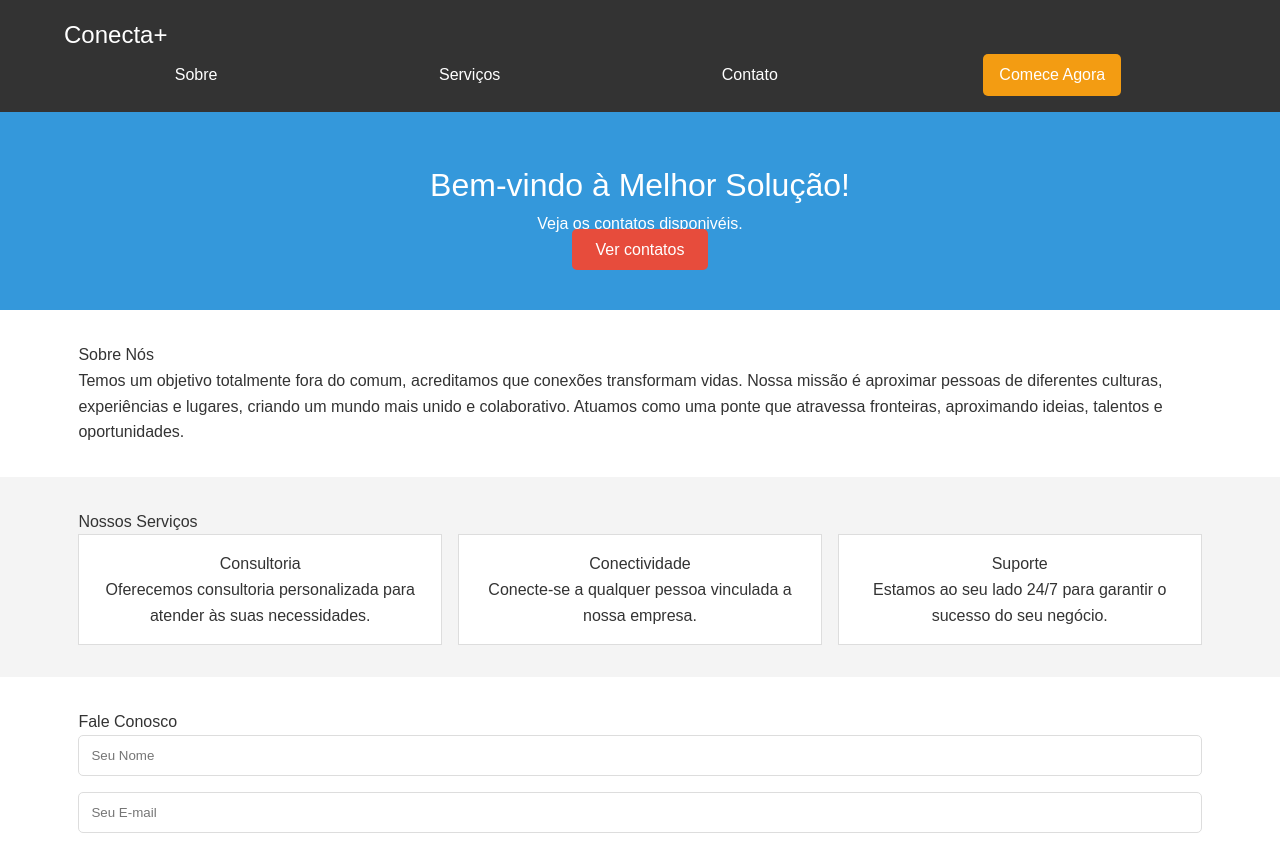
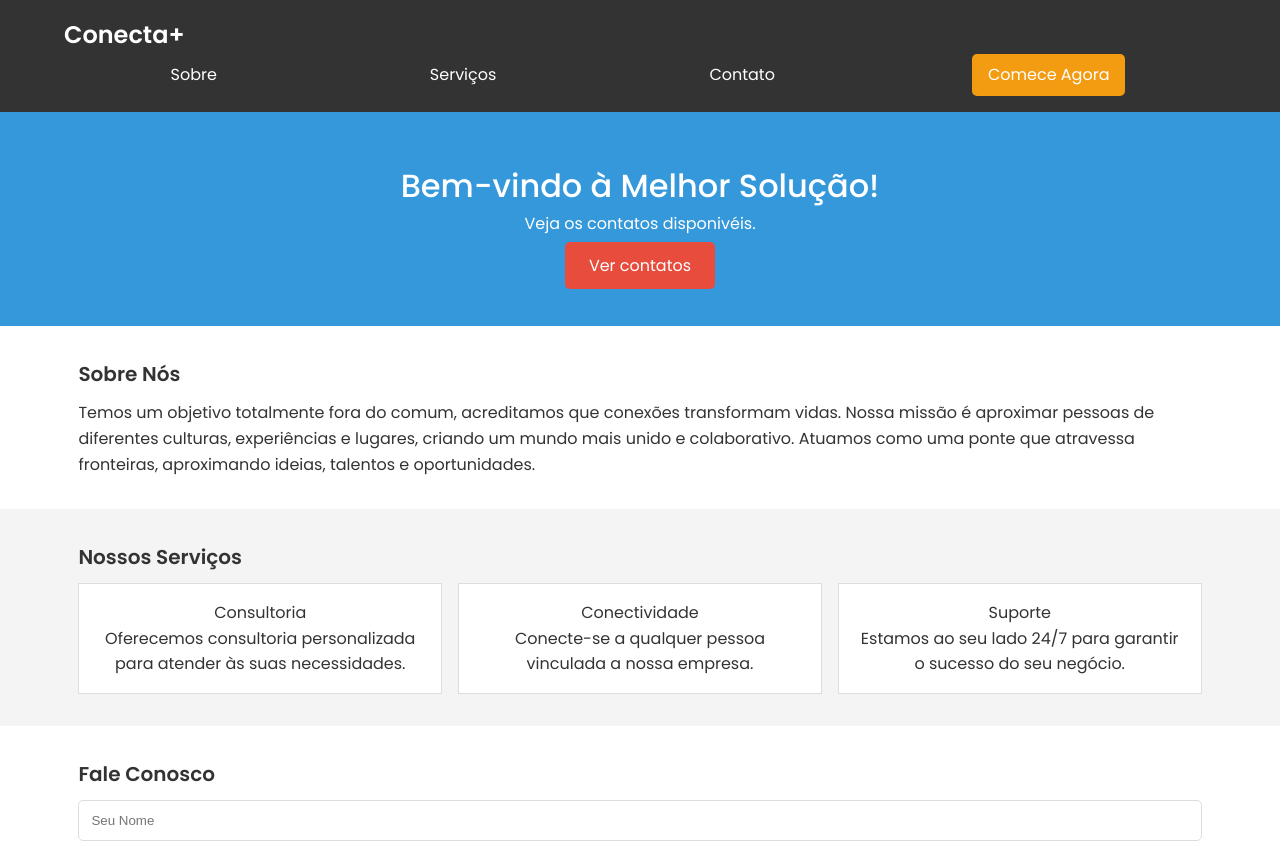
Before and after one commit to Cx1que/landingPageConecta-, a plain HTML site: page page.html in a window 1280 px wide. Shown: the top 844 px of the page. Drawn offline with Linux system fonts and the light colour scheme.

Commit message:
chore: modificando o estilo da pagina

```diff
--- a/css/footer.css
+++ b/css/footer.css
@@ -1,5 +1,5 @@
 .container__footer{
-    background-color: var(--preto);
+    background-color: var(--azul);
     height: 10%;
     text-align: center;
 }
--- a/css/header.css
+++ b/css/header.css
@@ -1,5 +1,5 @@
 .header{
-    background-color: var(--preto);
+    background-color: var(--azul);
     padding: 1em;
     font-family: var(--fonte-principal);
     font-size: 40px;
--- a/css/main.css
+++ b/css/main.css
@@ -1,6 +1,6 @@
 .container__main{
     font-family: var(--fonte-principal);
-    background-color: var(--cinza);
+    background-color: var(--preto);
     padding: 2em;
 }
 
@@ -8,6 +8,7 @@
     padding: 0.5em 0 0em 1em;
     font-size: 40px;
     font-weight: 700;
+    color: var(--branco);
 }
 
 .produtos{
--- a/css/page/page.css
+++ b/css/page/page.css
@@ -10,7 +10,7 @@ html {
 }
 
 body {
-    font-family: Arial, sans-serif;
+    font-family: "Poppins", sans-serif;
     line-height: 1.6;
     color: #333;
 }
@@ -21,6 +21,11 @@ body {
   max-width: 1200px;
   margin: 0 auto;
 }
+
+.container h1 {
+  font-weight: 600;
+}
+
 
 /* Header */
 .header {
@@ -42,6 +47,7 @@ body {
   color: #fff;
   text-decoration: none;
   padding: 0.5rem 1rem;
+  font-weight: 400;
 }
 
 .navbar a.btn {
@@ -63,6 +69,7 @@ body {
 
 .hero h2 {
   font-size: 2rem;
+  font-weight: 500;
 }
 
 .hero .btn-primary {
@@ -138,3 +145,13 @@ body {
   background: #333;
   color: #fff;
 }
+
+.hero__texto{
+  margin-bottom: 1em;
+}
+
+.section__titulo, .sectionbg-light__titulo{
+  font-size: 20px;
+  font-weight: 600;
+  padding-bottom: 0.5em;
+}
--- a/page.html
+++ b/page.html
@@ -6,6 +6,9 @@
   <title>Landing Page</title>
   <link rel="stylesheet" href="css/reset.css">
   <link rel="stylesheet" href="css/page/page.css">
+  <link rel="preconnect" href="https://fonts.googleapis.com">  <!--google fonts-->
+  <link rel="preconnect" href="https://fonts.gstatic.com" crossorigin>    <!--google fonts-->
+  <link href="https://fonts.googleapis.com/css2?family=Geist+Mono:wght@100..900&family=Poppins:ital,wght@0,100;0,200;0,300;0,400;0,500;0,600;0,700;0,800;0,900;1,100;1,200;1,300;1,400;1,500;1,600;1,700;1,800;1,900&display=swap" rel="stylesheet">  <!--google fonts-->
 </head>
 <body>
   <!-- Cabeçalho -->
@@ -25,7 +28,7 @@
   <section class="hero">
     <div class="container">
       <h2>Bem-vindo à Melhor Solução!</h2>
-      <p>Veja os contatos disponivéis.</p>
+      <p class="hero__texto">Veja os contatos disponivéis.</p>
       <a href="index.html" class="btn btn-primary">Ver contatos</a>
     </div>
   </section>
@@ -33,7 +36,7 @@
   <!-- Sobre -->
   <section id="sobre" class="section">
     <div class="container">
-      <h2>Sobre Nós</h2>
+      <h2 class="section__titulo">Sobre Nós</h2>
       <p>
         Temos um objetivo totalmente fora do comum, acreditamos que conexões transformam vidas. Nossa missão é aproximar pessoas de diferentes culturas, experiências e lugares, criando um mundo mais unido e colaborativo. Atuamos como uma ponte que atravessa fronteiras, aproximando ideias, talentos e oportunidades.
       </p>
@@ -43,7 +46,7 @@
   <!-- Serviços -->
   <section id="servicos" class="section bg-light">
     <div class="container">
-      <h2>Nossos Serviços</h2>
+      <h2 class="sectionbg-light__titulo">Nossos Serviços</h2>
       <div class="grid">
         <div class="card">
           <h3>Consultoria</h3>
@@ -64,7 +67,7 @@
   <!-- Contato -->
   <section id="contato" class="section">
     <div class="container">
-      <h2>Fale Conosco</h2>
+      <h2 class="section__titulo">Fale Conosco</h2>
       <form class="form">
         <input type="text" placeholder="Seu Nome" required>
         <input type="email" placeholder="Seu E-mail" required>
--- a/style.css
+++ b/style.css
@@ -4,7 +4,8 @@
 
 :root{
     --fonte-principal: 'Poppins', sans-serif;
-    --preto: #000;
+    --preto: #333;
     --branco: #fff;
     --cinza: #B7B7B7;
+    --azul: #3498db;
 }
```
Also changed, not shown: index.html (+1 -1 lines).
